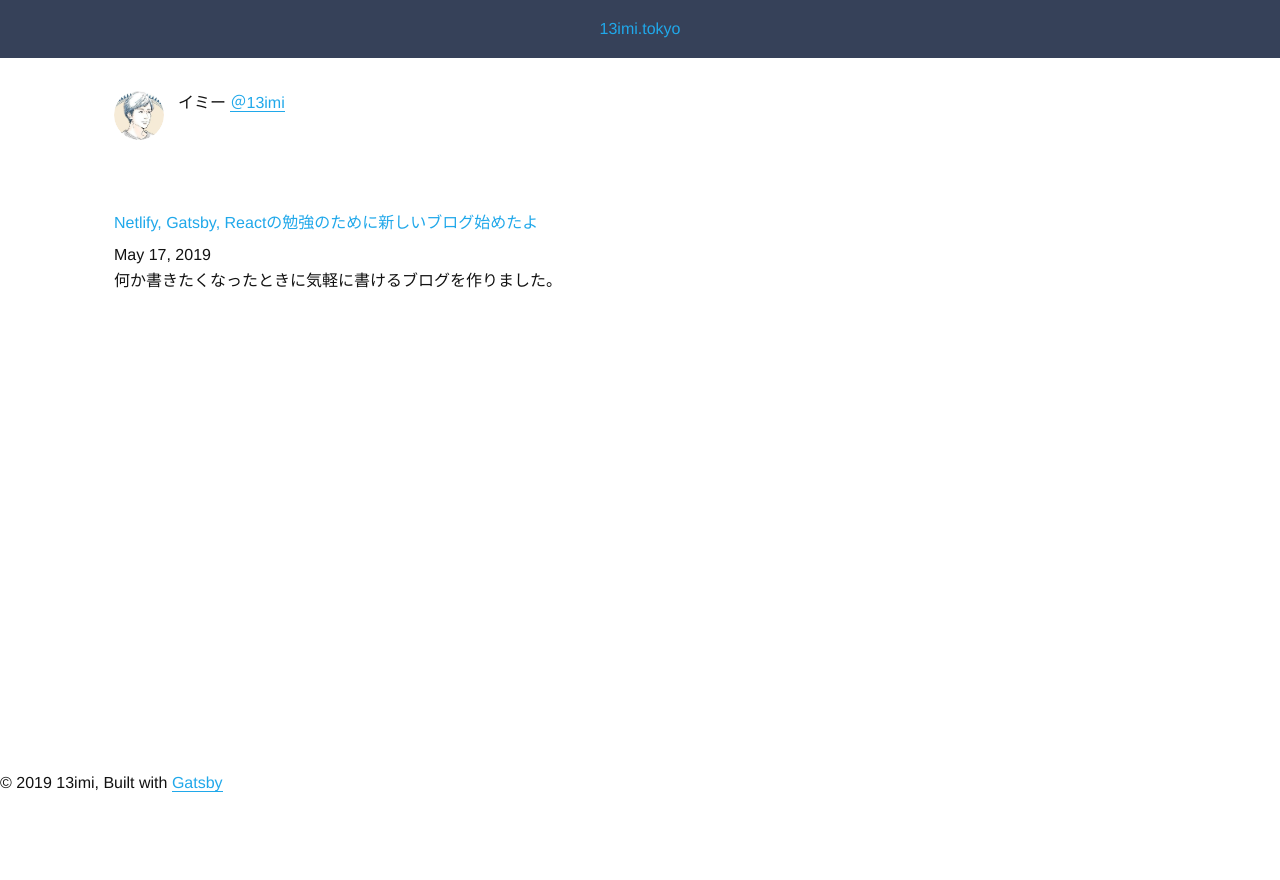
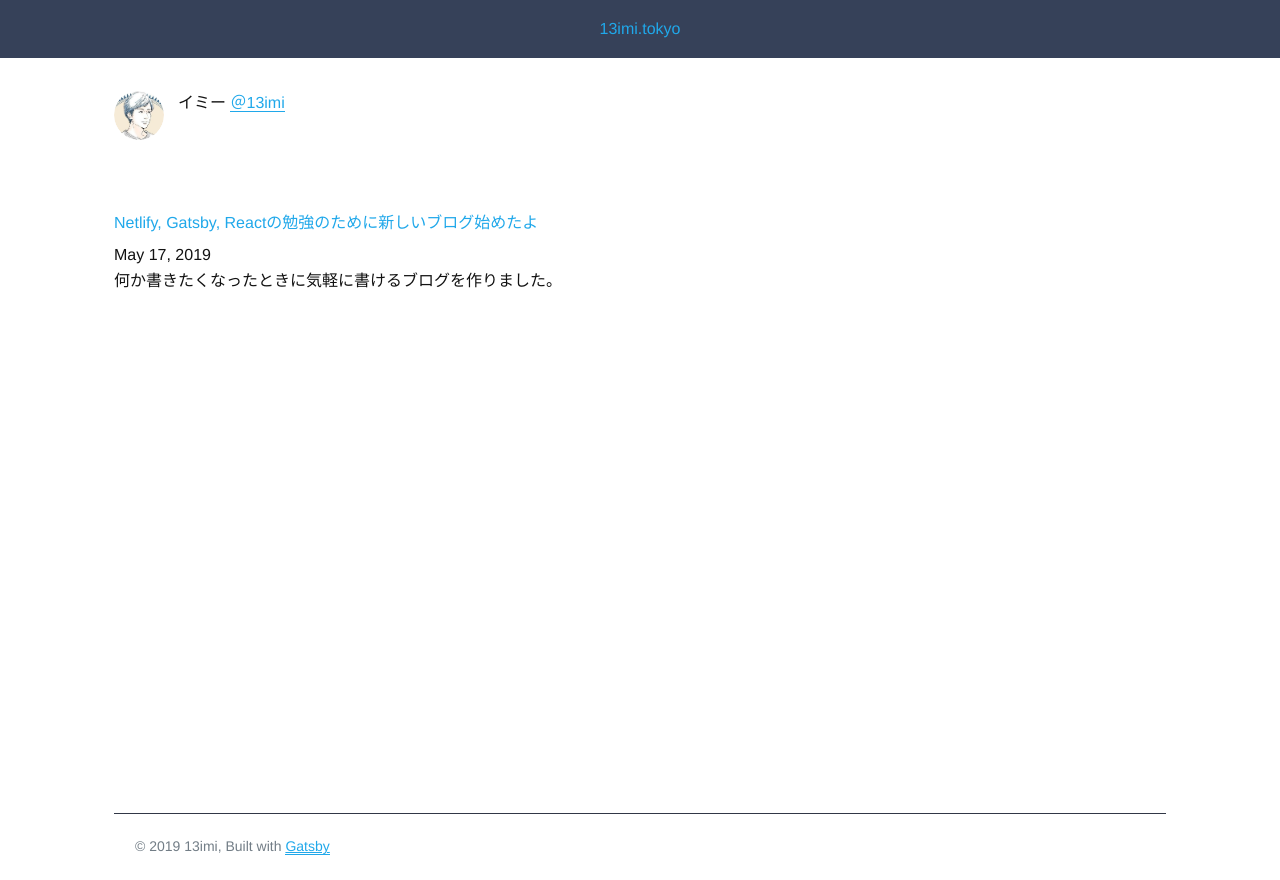
Before and after one commit to 13imi/13imi.tokyo, a Gatsby site: page / in a window 1280 px wide. Before the commit the page ends 800 px from the top, so only its background shows below. Built offline with nearby package versions, Linux system fonts and the light colour scheme; Gatsby itself is replaced by a stand-in of ours; some packages are replaced by stand-ins of ours.

Commit message:
Add Footer component

```diff
--- /dev/null
+++ b/src/components/Footer.js
@@ -0,0 +1,36 @@
+import React from "react"
+import styled from "styled-components";
+import ContentWrapper from "../components/ContentWrapper";
+
+const FooterContent = styled.footer`
+  padding: 0.1em 0;
+`;
+
+const FooterInner = styled.div`
+    margin-top: 3em;
+    text-align： center;
+    padding: 1.5em;
+    border-top: solid 1px ${props => props.theme.colors.blackLight};
+    color: ${props => props.theme.colors.gray};
+    font-size: 14px;
+    a {
+        color: ;
+        text-decoration: underline;
+    }
+`;
+
+const Footer = () => {
+    return (
+        <FooterContent>
+            <ContentWrapper>
+                <FooterInner>
+                © {new Date().getFullYear()} 13imi, Built with
+          {` `}
+          <a href="https://www.gatsbyjs.org">Gatsby</a>
+                </FooterInner>
+            </ContentWrapper>
+        </FooterContent>
+    );
+};
+
+export default Footer;
--- a/src/components/layout.js
+++ b/src/components/layout.js
@@ -4,6 +4,7 @@ import { ThemeProvider } from "styled-components";
 import GlobalStyle from "../styles/global";
 import theme from "../styles/theme";
 import Header from "../components/Header"
+import Footer from "../components/Footer"
 import ContentWrapper from "../components/ContentWrapper"
 import { rhythm, scale } from "../utils/typography"
 import styled from "styled-components";
@@ -31,14 +32,10 @@ class Layout extends React.Component {
         <Header title={title} location={location} />
         <ContentWrapper>
           <Content>
-          <main>{children}</main>
+            <main>{children}</main>
           </Content>
         </ContentWrapper>
-        <footer>
-          © {new Date().getFullYear()} 13imi, Built with
-          {` `}
-          <a href="https://www.gatsbyjs.org">Gatsby</a>
-        </footer>
+        <Footer />
         <GlobalStyle />
       </div>
       </ThemeProvider>
```
